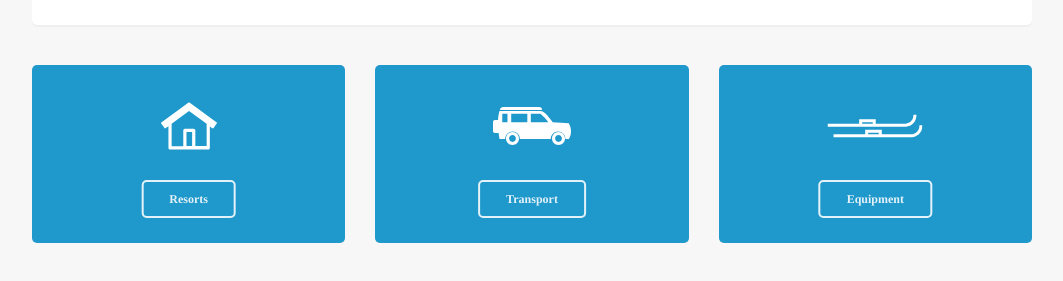
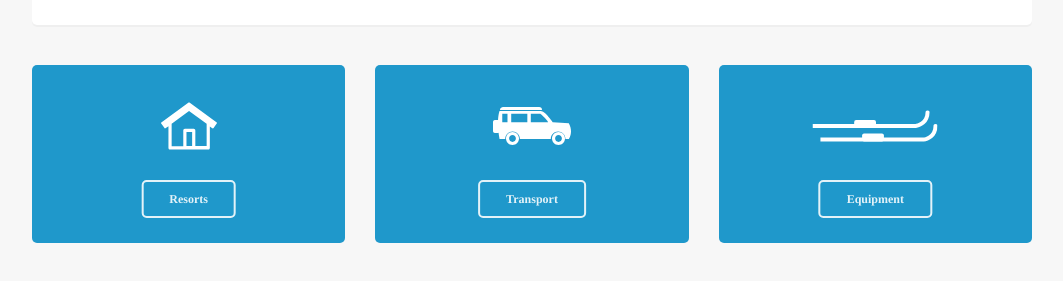
Before and after one commit to robcatto/robcatto.github.io, a Jekyll site: the page built from get-started/index.html, in a window 1280 px wide. Shown: the part 538-819 px from the top of the page, without its empty margins (108-1171 px from the left). Built offline with Jekyll 4.4.1, drawn with Linux system fonts in a browser that asks for light colours; some web fonts are replaced; Markdown is read by kramdown in place of the engine named in the settings.

Commit message:
Update index.html

```diff
--- a/get-started/index.html
+++ b/get-started/index.html
@@ -100,18 +100,24 @@ layout: default
                         </div>
                         <div class="column three">
                             <div class="callout-card">
-                                    <svg width="63px" height="16px" style="width: 95px;" viewBox="0 0 63 16" version="1.1" xmlns="http://www.w3.org/2000/svg" xmlns:xlink="http://www.w3.org/1999/xlink" xmlns:sketch="http://www.bohemiancoding.com/sketch/ns">
+                                    <svg width="125px" height="158px" viewBox="0 0 630 158" version="1.1" xmlns="http://www.w3.org/2000/svg" xmlns:xlink="http://www.w3.org/1999/xlink" xmlns:sketch="http://www.bohemiancoding.com/sketch/ns">
     <!-- Generator: Sketch 3.3.2 (12043) - http://www.bohemiancoding.com/sketch -->
     <title>Equipment</title>
     <desc>Created with Sketch.</desc>
     <defs></defs>
     <g id="Page-1" stroke="none" stroke-width="1" fill="none" fill-rule="evenodd" sketch:type="MSPage">
-        <g id="Artboard-1" sketch:type="MSArtboardGroup" transform="translate(-409.000000, -223.000000)" fill="#FFFFFF">
-            <g id="Group" sketch:type="MSLayerGroup" transform="translate(409.000000, 223.000000)">
-                <path d="M56.1,15.5 L4,15.5 L4,13.5 L55.9,13.5 C56.4,13.4 61,12.7 61,7.5 L63,7.5 C63,13.3 58.5,15.2 56.1,15.5 L56.1,15.5 L56.1,15.5 Z" id="Shape" sketch:type="MSShapeGroup"></path>
-                <path d="M36,14.5 L34,14.5 L34,12.5 L27,12.5 L27,14.5 L25,14.5 L25,10.5 L36,10.5 L36,14.5 Z" id="Shape" sketch:type="MSShapeGroup"></path>
-                <path d="M52.1,8.5 L0,8.5 L0,6.5 L51.9,6.5 C52.4,6.4 57,5.7 57,0.5 L59,0.5 C59,6.3 54.5,8.2 52.1,8.5 L52.1,8.5 L52.1,8.5 Z" id="Shape" sketch:type="MSShapeGroup"></path>
-                <path d="M32,7.5 L30,7.5 L30,5.5 L23,5.5 L23,7.5 L21,7.5 L21,3.5 L32,3.5 L32,7.5 Z" id="Shape" sketch:type="MSShapeGroup"></path>
+        <g id="Artboard-1" sketch:type="MSArtboardGroup" transform="translate(-180.000000, -196.000000)" fill="#FFFFFF">
+            <g id="equipment" sketch:type="MSLayerGroup" transform="translate(180.000000, 196.000000)">
+                <g id="Page-1" sketch:type="MSShapeGroup">
+                    <g id="Artboard-1">
+                        <g id="Group" style="fill: white;">
+                            <rect id="Rectangle-1-Copy" x="250" y="117" width="110" height="40" rx="10"></rect>
+                            <rect id="Rectangle-1-Copy-2" x="210" y="49" width="110" height="40" rx="10"></rect>
+                            <path d="M0,89 L0,69 L519,69 C524,68 570,61 570,9 C570,9 570.525391,0.799315929 579.965759,0.799315929 C589.406128,0.799315929 590,9 590,9 C590,67 545,86 521,89 L0,89 Z" id="Shape"></path>
+                            <path d="M40,157.200684 L40,137.200684 L559,137.200684 C564,136.200684 610,129.200684 610,77.2006841 C610,77.2006841 610.525391,69 619.965759,69 C629.406128,69 630,77.2006841 630,77.2006841 C630,135.200684 585,154.200684 561,157.200684 L40,157.200684 Z" id="Shape-Copy"></path>
+                        </g>
+                    </g>
+                </g>
             </g>
         </g>
     </g>
```
